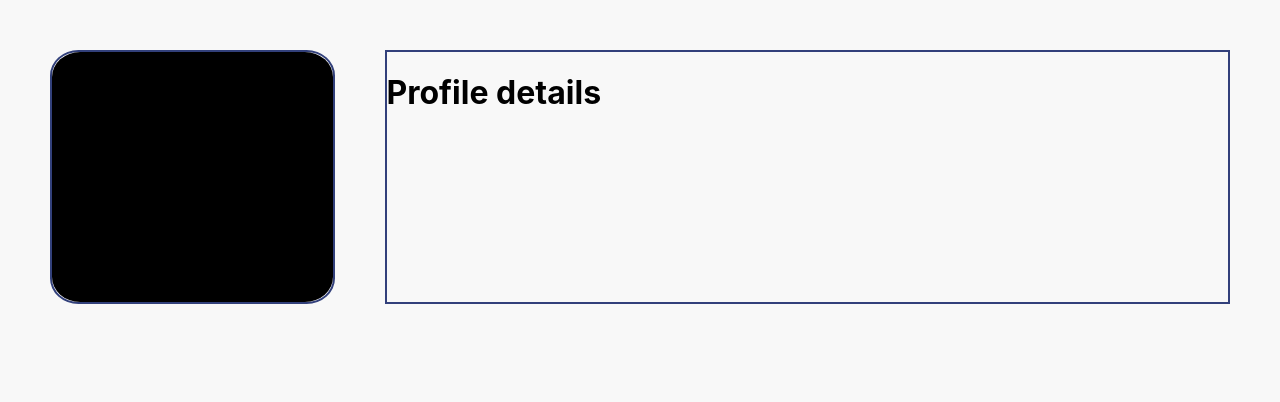
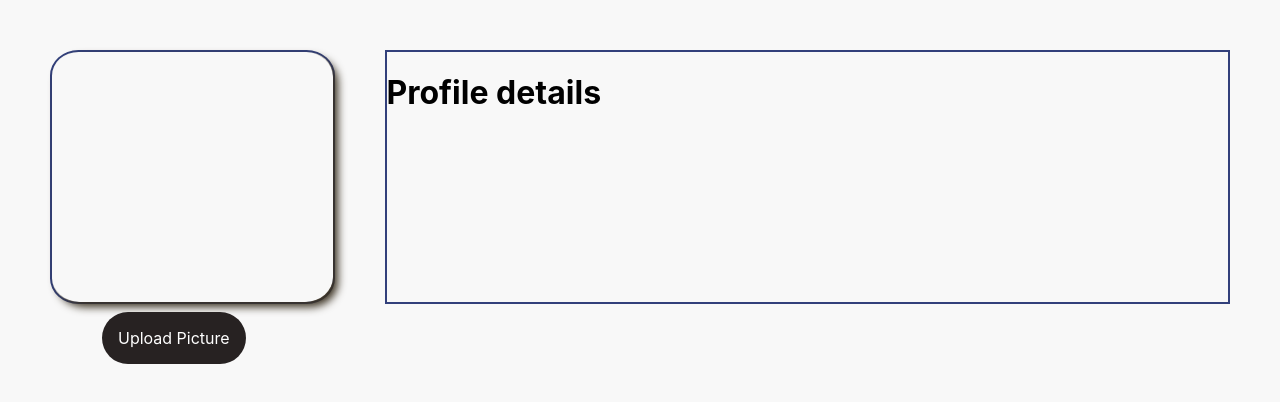
Before and after one commit to jaskaranpreets7/pro-profile, a React (Create React App) app in the folder client/: page / in a window 1280 px wide. Shown: the top 402 px of the page. Built offline with nearby package versions, Linux system fonts and the light colour scheme.

Commit message:
added upload functionality

```diff
--- a/client/src/components/ProfilePicture.js
+++ b/client/src/components/ProfilePicture.js
@@ -1,12 +1,25 @@
-import React from 'react'
+import React, { useState ,Fragment } from 'react'
 import '../style/ProfilePicture.css';
 
 export default function ProfilePicture() {
+    const [profilePic , setProfilePic] = useState('')
+    const handlePhoto = (event) =>{
+        let uploadedImg = (event !==null) ? URL.createObjectURL(event.target.files[0]) :''
+        setProfilePic(uploadedImg)
+    }
     return (
+        <Fragment>
             <div className="profile-container">
                 <div className="profile-picture">
-                    {/* <img/> */}
+                    {profilePic.length === 0 ? '': <img alt="Profile Pic" src={profilePic}/>}
+                </div>
+                <div className="upload-button">
+                    <input type="file"  id="file" onChange={(e)=>handlePhoto(e)}/>
+                    <label htmlFor="file">Upload Picture</label>
                 </div>
             </div>
+
+        </Fragment>
+
     )
 }
--- a/client/src/style/ProfilePicture.css
+++ b/client/src/style/ProfilePicture.css
@@ -1,5 +1,4 @@
 .profile-container{
-    display: flex;
     width: 25%;
     height: 15.625rem;
     border: 2px solid #32407b;
@@ -8,8 +7,46 @@
 }
 
 .profile-picture{
-    background-color: black;
+    border-radius: 10%;
+    width: 100%;
+    height: 100%;
+    box-shadow: 5px 5px 8px rgb(58, 49, 33)
+}
+.upload-button{
+    display: block;
+    margin: 10px 0px 0px 50px;
+}
+
+img{
     border-radius: 10%;
     width: 100%;
     height: 100%;
 }
+
+[type="file"] {
+    border: 0;
+    clip: rect(0, 0, 0, 0);
+    height: 5px;
+    overflow: hidden;
+    padding: 5px;
+    position: absolute !important;
+    white-space: nowrap;
+    width: 1px;
+}
+[type="file"] + label {
+    background-color: rgb(39, 34, 34);
+    border-radius: 4rem;
+    color: #fff;
+    cursor: pointer;
+    display: inline-block;
+    padding: 1rem ;
+}
+
+  /* [type="file"]:focus + label, */
+[type="file"] + label:hover {
+    background-color: #f15d22;
+}
+
+[type="file"]:focus + label {
+    outline: none;
+}
```
